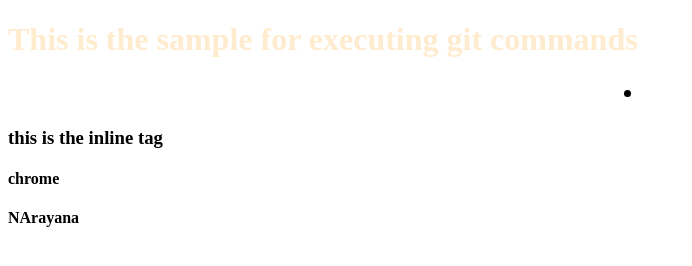
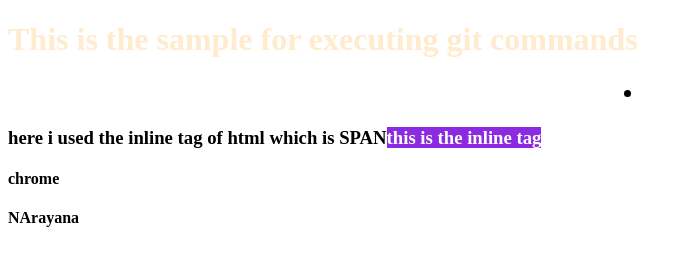
Before and after one commit to cnnarayanchavan/GitDemo, a plain HTML site: page index.html in a window 1280 px wide. Shown: the whole page, without its empty margins (0-692 px from the left). Drawn offline with Linux system fonts and the light colour scheme.

Commit message:
Added the syling in span tag

```diff
--- a/index.html
+++ b/index.html
@@ -8,7 +8,7 @@
 <body>
     <h1 style="color: blanchedalmond;">This is the sample for executing git commands</h1>
     <h2 style="text-align:center;"> <li></li> </h2>
-    <h3><span>this is the inline tag</span></h3>
+    <h3> here i used the inline tag of html which is SPAN<span style="background-color: blueviolet; color: white;">this is the inline tag</span></h3>
     <h4><a href="https://google.com"></a>chrome</h4>
     <h4>NArayana</h4>
 </body>
```
